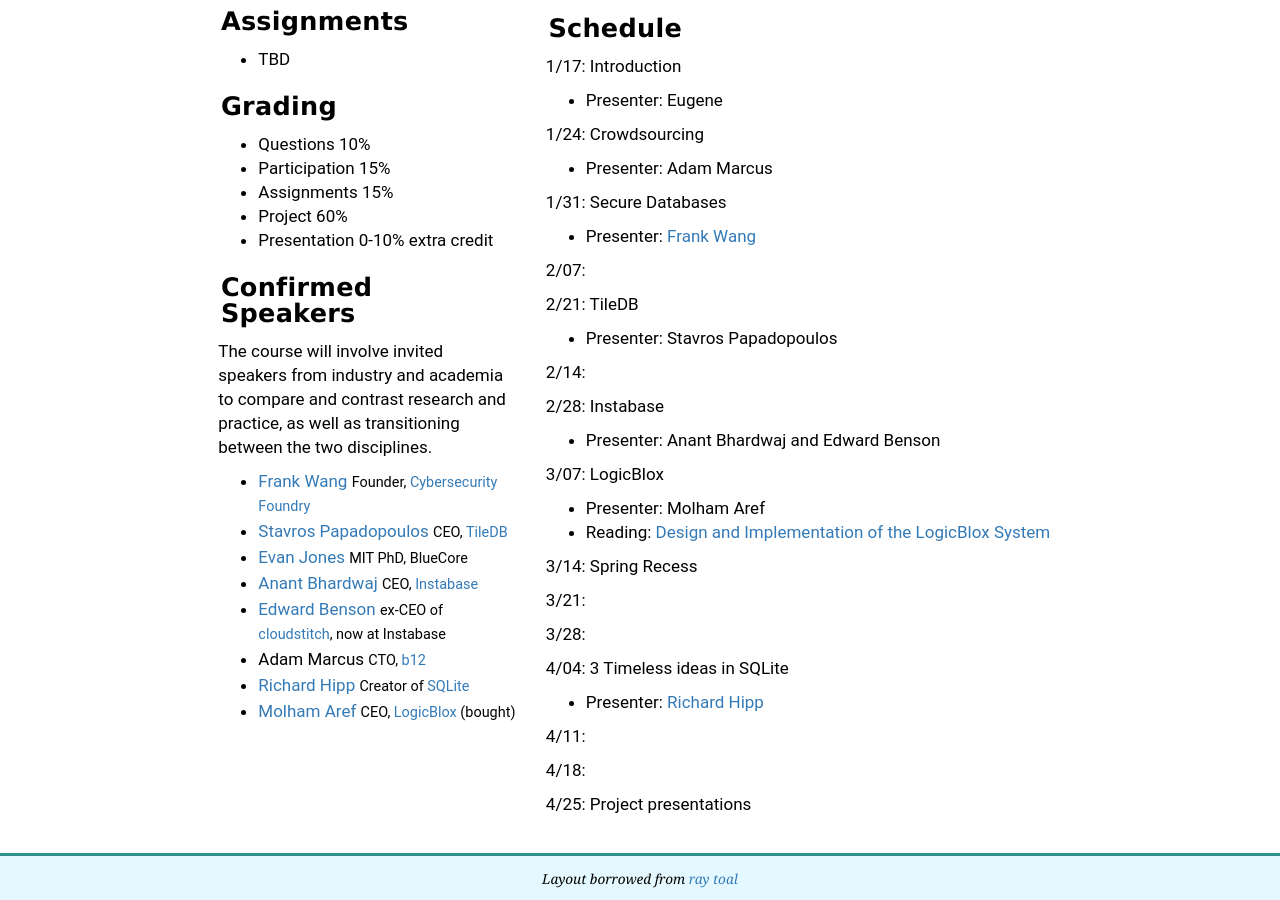
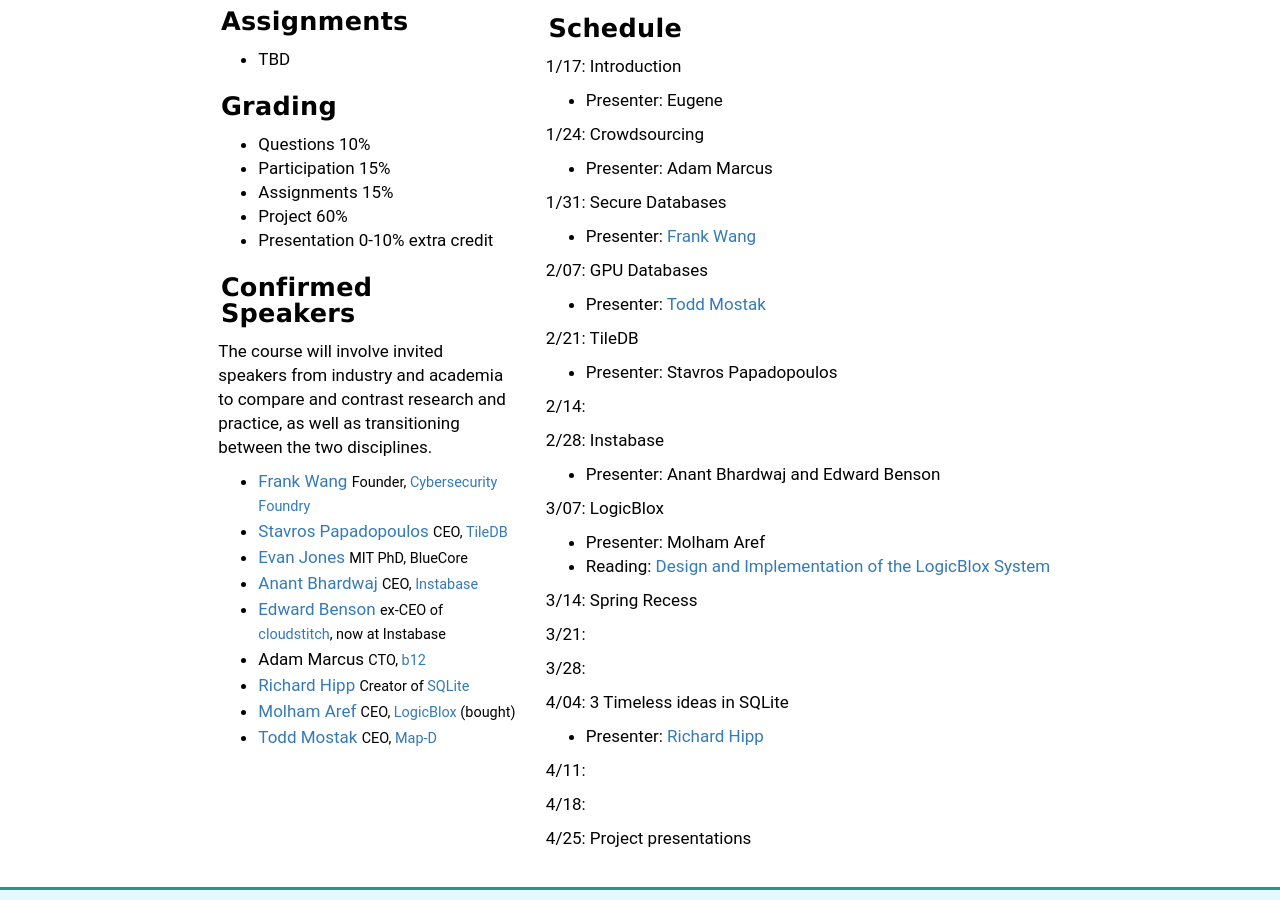
Before and after one commit to columbiadb/columbiadb.github.io, a Jekyll site: the page built from index.md, in a window 1280 px wide and 900 px high, scrolled down 615 px. Built offline with Jekyll 4.4.1, drawn with Linux system fonts in a browser that asks for light colours.

Commit message:
updated website

```diff
--- a/_includes/index_left.md
+++ b/_includes/index_left.md
@@ -42,3 +42,4 @@
 * Adam Marcus <small>CTO, [b12](http://www.b12.io)</small>
 * [Richard Hipp](https://en.m.wikipedia.org/wiki/D._Richard_Hipp) <small>Creator of [SQLite](https://www.sqlite.org/)</small>
 * [Molham Aref](https://www.linkedin.com/in/molham) <small>CEO, [LogicBlox](http://www.logicblox.com/) (bought)</small>
+* [Todd Mostak](https://twitter.com/toddmostak?lang=en) <small>CEO, [Map-D](https://www.mapd.com)</small>
--- a/index.md
+++ b/index.md
@@ -25,7 +25,8 @@
 1/31: Secure Databases
 * Presenter: [Frank Wang](https://frankwang.org/)
 
-2/07:
+2/07: GPU Databases
+* Presenter: [Todd Mostak](https://www.mapd.com)
 
 2/21: TileDB
 * Presenter: Stavros Papadopoulos
```
